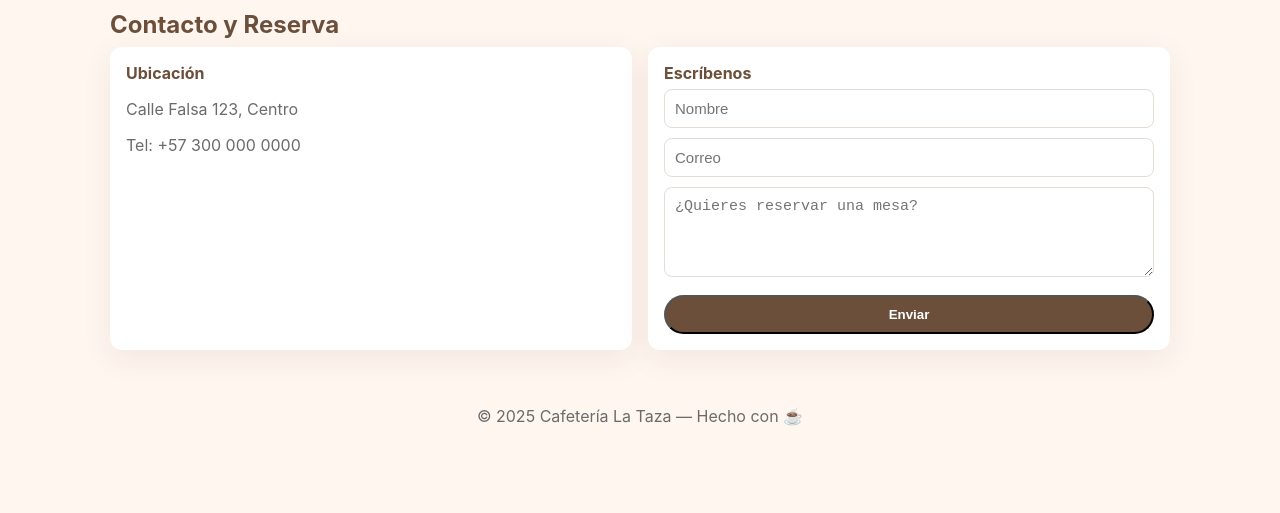
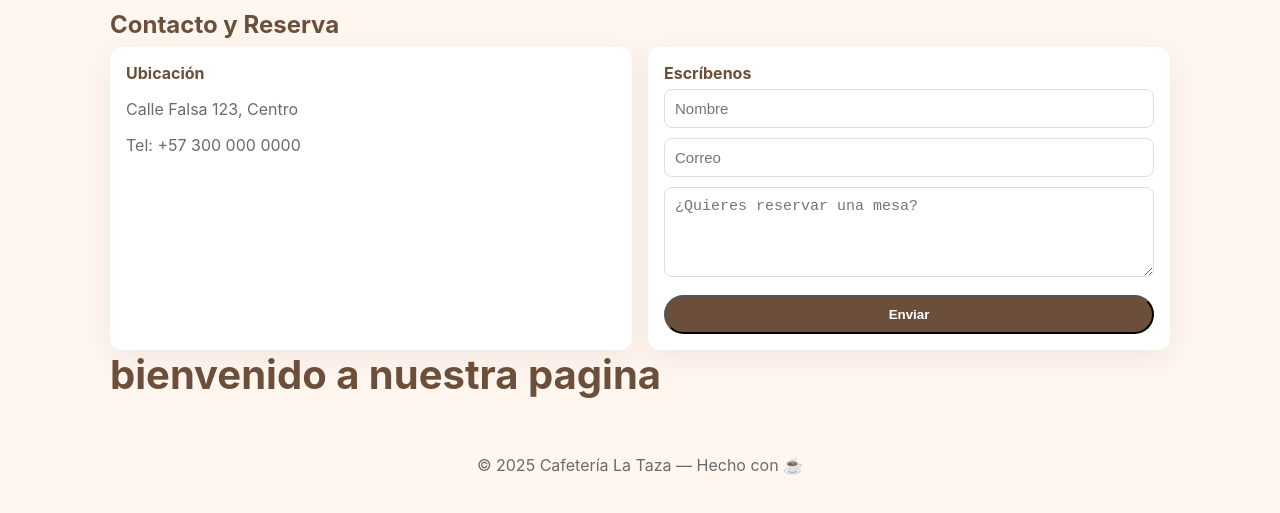
Before and after one commit to lauradaniela2007/prueba1, a plain HTML site: page index.html in a window 1280 px wide. Shown: the part 888-1401 px from the top of the page. Before the commit the page ends 1354 px from the top, so only its background shows below. Drawn offline with Linux system fonts and the light colour scheme.

Commit message:
primer version

```diff
--- a/index.html
+++ b/index.html
@@ -92,6 +92,8 @@
         </div>
       </section>
 
+
+
       <section id="sobre-nosotros" class="section">
         <h2 style="color:var(--accent);margin-bottom:8px">Sobre Nosotros</h2>
         <div class="about">
@@ -129,6 +131,8 @@
 
     </main>
 
+    <h1>bienvenido a nuestra pagina</h1>
+
     <footer class="footer">
       © <span id="year"></span> Cafetería La Taza — Hecho con ☕
     </footer>
```
